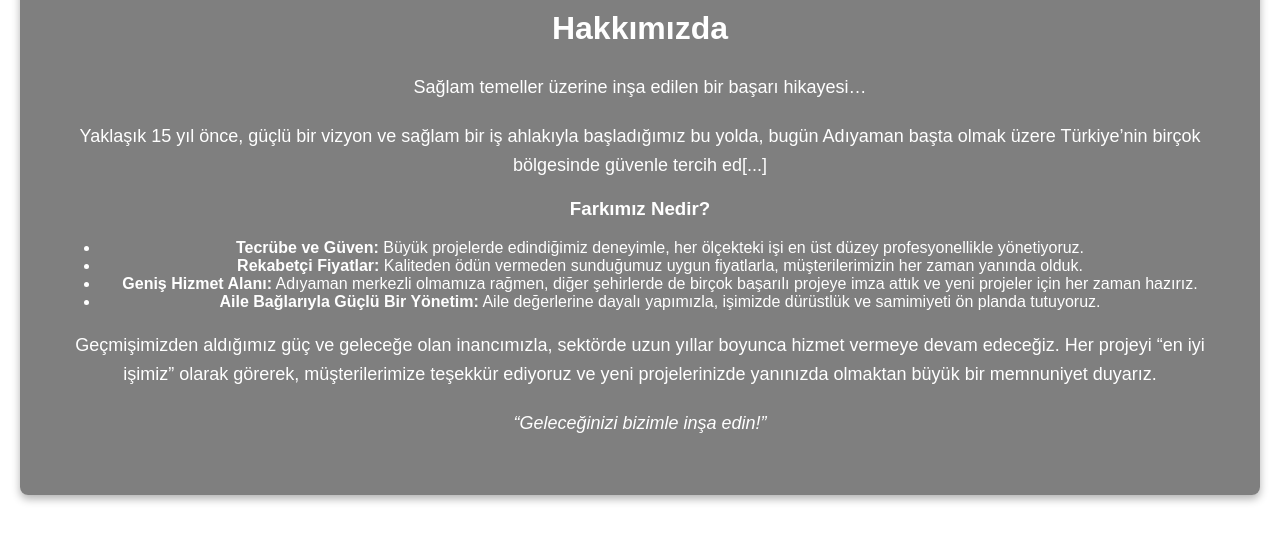
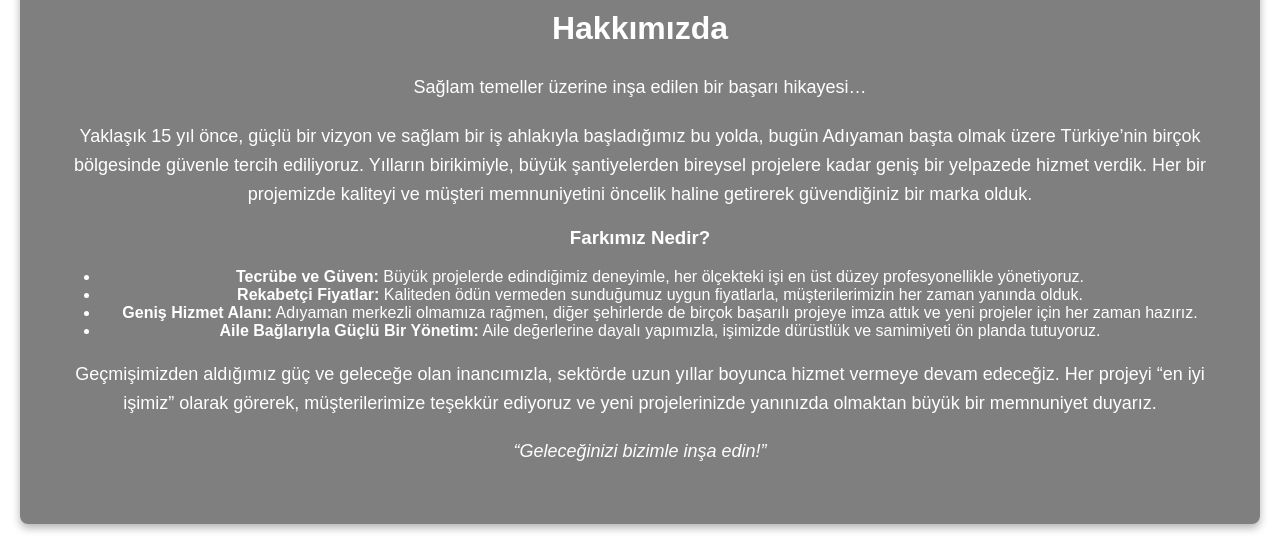
Before and after one commit to memo1999x/Su-Yapi-02, a plain HTML site: page index.html in a window 1280 px wide. Shown: the part 900-1452 px from the top of the page. Drawn offline with Linux system fonts and the light colour scheme.

Commit message:
index.html

```diff
--- a/index.html
+++ b/index.html
@@ -34,7 +34,7 @@
     <div class="about-section">
         <h2>Hakkımızda</h2>
         <p>Sağlam temeller üzerine inşa edilen bir başarı hikayesi…</p>
-        <p>Yaklaşık 15 yıl önce, güçlü bir vizyon ve sağlam bir iş ahlakıyla başladığımız bu yolda, bugün Adıyaman başta olmak üzere Türkiye’nin birçok bölgesinde güvenle tercih ed[...]
+        <p>Yaklaşık 15 yıl önce, güçlü bir vizyon ve sağlam bir iş ahlakıyla başladığımız bu yolda, bugün Adıyaman başta olmak üzere Türkiye’nin birçok bölgesinde güvenle tercih ediliyoruz. Yılların birikimiyle, büyük şantiyelerden bireysel projelere kadar geniş bir yelpazede hizmet verdik. Her bir projemizde kaliteyi ve müşteri memnuniyetini öncelik haline getirerek güvendiğiniz bir marka olduk.</p>
         <h3>Farkımız Nedir?</h3>
         <ul>
             <li><strong>Tecrübe ve Güven:</strong> Büyük projelerde edindiğimiz deneyimle, her ölçekteki işi en üst düzey profesyonellikle yönetiyoruz.</li>
```
